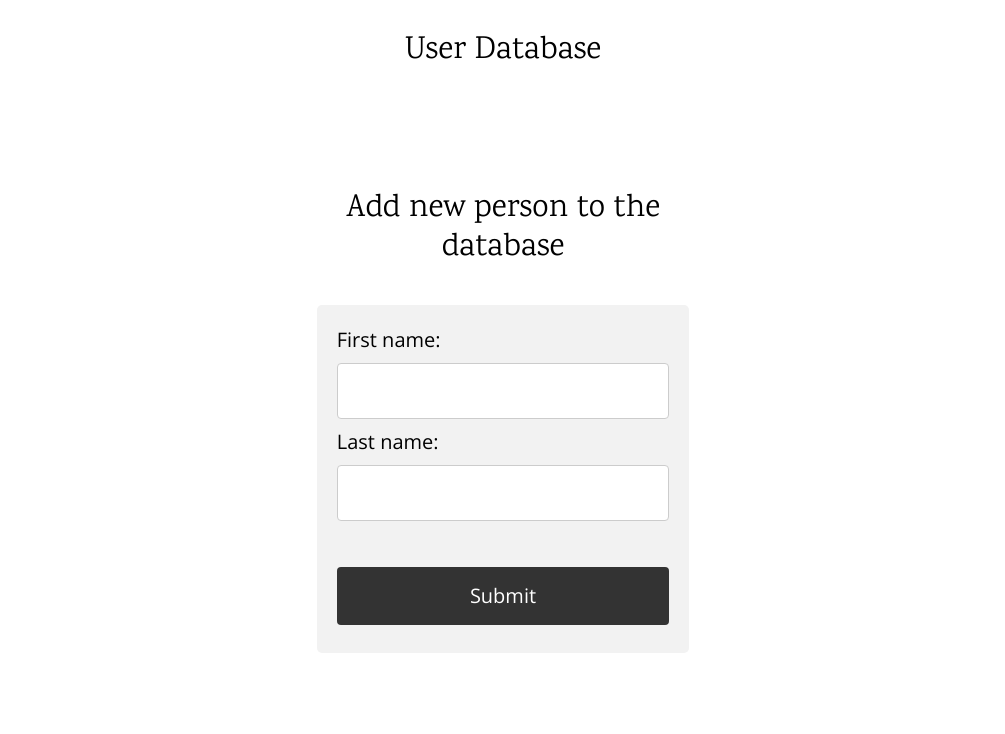
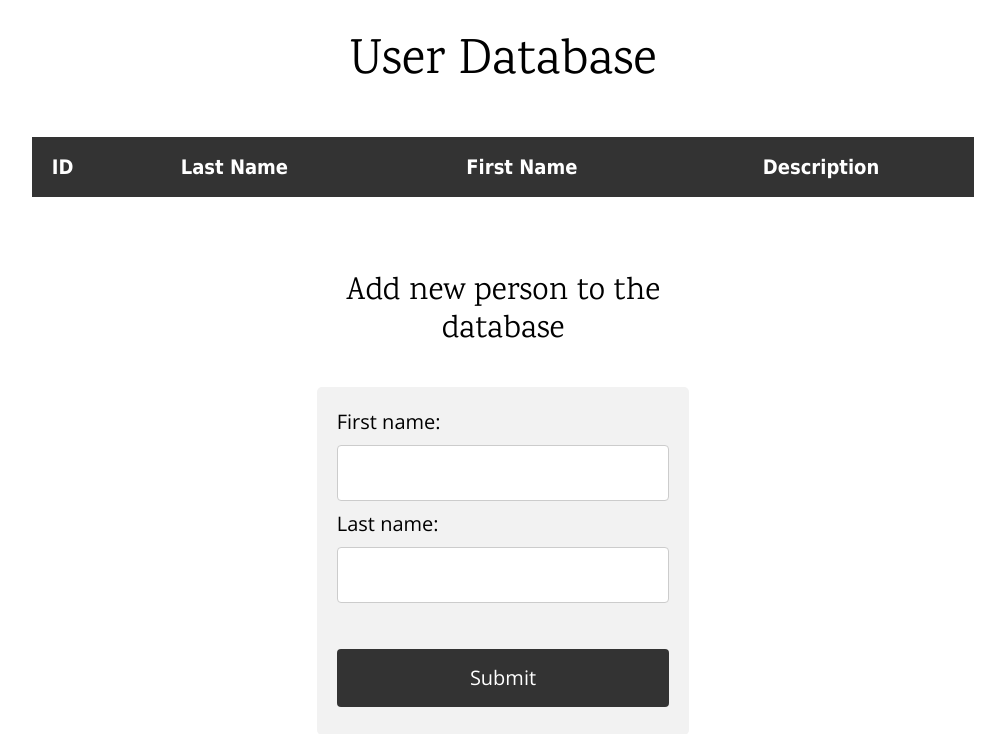
Before and after one commit to Hijaxxed/bliss-node, a Node server app: page /database in a window 1280 px wide. Shown: the part 232-966 px from the top of the page, without its empty margins (137-1142 px from the left). Before the commit the page ends 885 px from the top, so only its background shows below. Run offline with Node 20, Linux system fonts and the light colour scheme; lists and menus that the app fills with data are empty; some libraries are stand-ins or nearby versions.

Commit message:
Linked /newUser form on database.pug

```diff
--- a/public/stylesheets/style.css
+++ b/public/stylesheets/style.css
@@ -59,6 +59,7 @@ h2 {
   background:linear-gradient(to bottom right , rgb(29, 31, 34), rgb(8, 9, 10));
   width: 100%;
   font-family: sans-serif;
+  z-index:10;
 }
 
 #topnav li {
@@ -145,7 +146,8 @@ h2 {
 
 .dbtable th {
   border-bottom: 1px solid white;
-  background-color: rgb(58, 61, 66);
+  background-color: #333;
+  color: white;
   height: 60px;
   font-family: Tahoma;
   font-weight: bold;
@@ -173,7 +175,6 @@ h2 {
 }
 
 .title {
-  font-size: 50;
   text-align: center;
   font-family: 'Karma';
 }
--- a/routes/index.js
+++ b/routes/index.js
@@ -2,13 +2,15 @@ var express = require('express');
 var router = express.Router();
 
 title = 'Lethargic Bliss';
+
+
 
 /* Mongoose */
 
 var mongoose = require('mongoose');
 
 var User = require('./mongooseSchema/user');
-//mongoose.connect('mongodb://<dbuser>:<dbpassword>@ds261088.mlab.com:61088/lethargic-bliss');
+
 
 
 mongoose.connect('mongodb://hijaxxed:Roga3272@ds261088.mlab.com:61088/lethargic-bliss', function (err) {
@@ -75,31 +77,52 @@ router.get('/database', function(req,res,next){
 
   mongoose.connect('mongodb://hijaxxed:Roga3272@ds261088.mlab.com:61088/lethargic-bliss', function(err, results){
     if (err) throw err;
-    var tableName = {};
-
     console.log('Database successfully connected');
 
     User.find( {} , function(err, result) {
-
-
-      console.log('Sending result to render')
-
       res.render('database', {users: result});
 
+      mongoose.disconnect()
+      console.log('MongoDB disconnected')
     }) // User.find
   }); //mongoose.connect
 }); //router.get
 
-//table#dbtable 8| > 9| each person in persons 10| tr#person_list_item 11| td #{person.firstName} 12| td #{person.lastName} Cannot read property 'length' of undefined
-
 router.post('/form', (req, res) => {
-  db.collection('test').save(req.body, (err, result) => {
+  mongoose.connect('mongodb://hijaxxed:Roga3272@ds261088.mlab.com:61088/lethargic-bliss', function(err, results){
     if (err) return console.log(err)
 
     console.log(req.body)
-    console.log('saved to database')
 
-    db.close()
+
+    mongoose.disconnect()
+    res.redirect('/')
+  })
+})
+
+router.post('/newUser', (req, res) => {
+  mongoose.connect('mongodb://hijaxxed:Roga3272@ds261088.mlab.com:61088/lethargic-bliss', function(err, results){
+    if (err) return console.log(err)
+
+    console.log(req.body)
+
+   var newUser = new User({
+    _id: new mongoose.Types.ObjectId(),
+    name: {
+        firstName: req.body.firstName,
+        lastName: req.body.lastName
+    },
+    description: '',
+  });
+
+  newUser.save(function(err) {
+      if (err) throw err;
+
+      console.log('User successfully saved.');
+  });
+
+
+    mongoose.disconnect()
     res.redirect('/')
   })
 })
@@ -107,5 +130,4 @@ router.post('/form', (req, res) => {
 
 
 
-
 module.exports = router;
--- a/views/about.pug
+++ b/views/about.pug
@@ -12,5 +12,7 @@ block content
       p Welcome to this mysterious little place that spawned in some dark recess of my strange mind. To be honest I don't understand how I find anything down there. It's a horrible place full of dark, dark things--
       p Anyways, thanks for dropping in, now goodbye!
 
+
+
   // end row
   // end container
--- a/views/database.pug
+++ b/views/database.pug
@@ -3,14 +3,24 @@ extends layout
 block content
 
     .row
-        .col-lg-4.col-sm-4.offset-4
+        .col-lg-12.col-sm-12
 
-            h2.text-center User Database
+            h1.title User Database
 
             table.dbtable
+                tr
+                    th ID
+                    th Last Name
+                    th First Name
+                    //- th Age
+                    th Description
+
                 each user in users
                     tr
-                        td #{user.name}
+                        td #{user._id}
+                        td #{user.name.lastName}
+                        td #{user.name.firstName}
+                        td #{user.description}
 
     .row
         .col-lg-4.col-sm-12.offset-4
@@ -19,7 +29,7 @@ block content
             h2.text-center Add new person to the database
             br
 
-            form.form(method='post' action='/form')
+            form.form(method='post' action='/newUser')
                 div
                     | First name:
                     br
--- a/views/layout.pug
+++ b/views/layout.pug
@@ -44,12 +44,12 @@ html(lang='en')
     div.content
       block content
 
+
 script.
-  window.onscroll = function() {myFunction()};
   var header = document.getElementById("topnav");
-  function myFunction() {
+  window.onscroll = function(){
   if (window.pageYOffset >= 160) {
-  header.classList.add("sticky");
+   header.classList.add("sticky");
   } else {
   header.classList.remove("sticky");
   }
```
